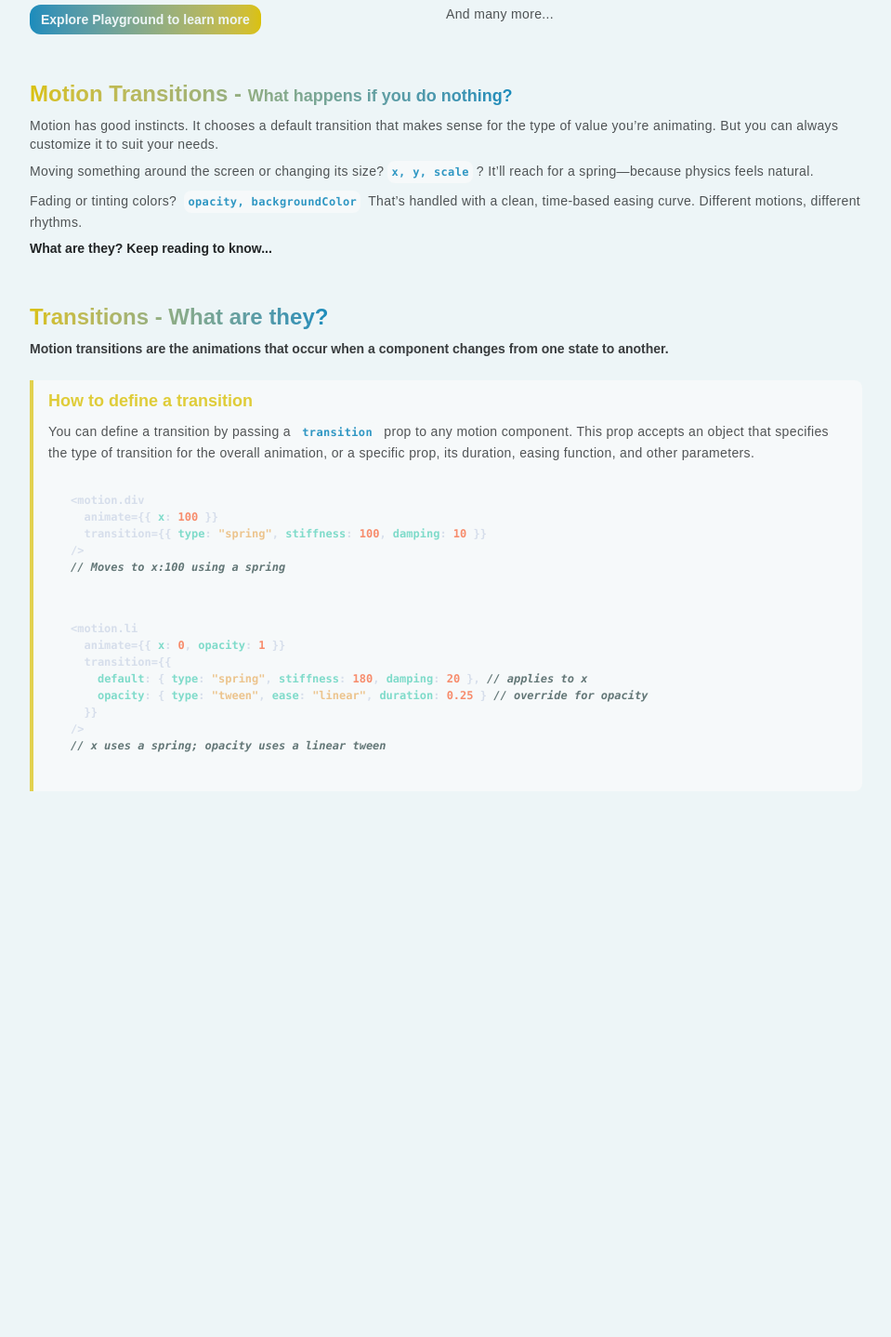
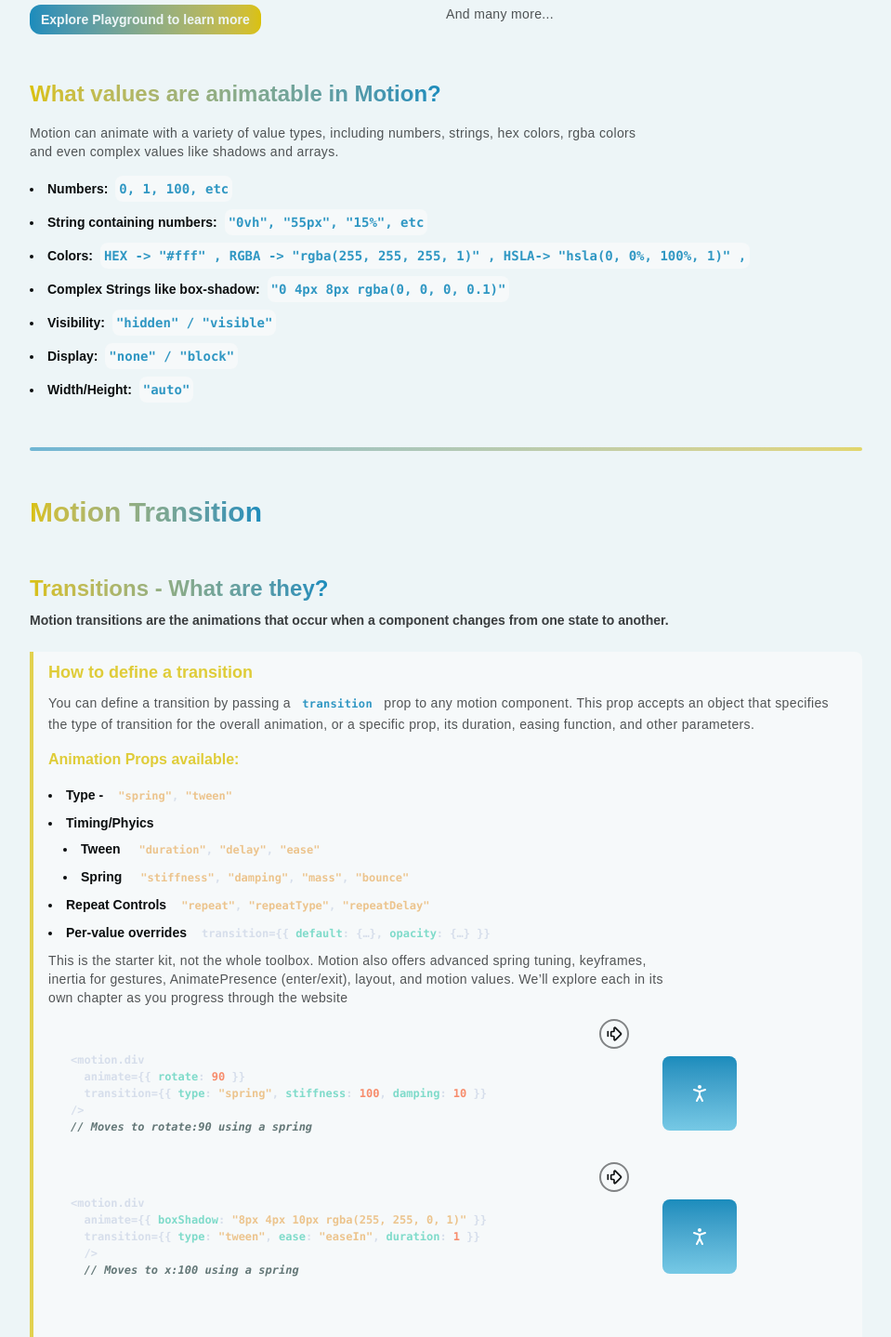
Before and after one commit to SidorovaMaria/motion-playground, a Next.js app: page /animation in a window 1280 px wide. Shown: the part 1360-2798 px from the top of the page at 93% size, without its empty margins (160-1119 px from the left). Before the commit the page ends 2339 px from the top, so only its background shows below. Built offline with nearby package versions, Linux system fonts and the light colour scheme; a small style sheet from the web is missing; a web font is replaced by a local one.

Commit message:
Transitoin Values and Examples

```diff
--- a/app/animation/page.tsx
+++ b/app/animation/page.tsx
@@ -1,5 +1,7 @@
 "use client";
-import CodeHighliter from "@/components/CodeHighliter";
+import CodeAndExample from "@/components/codeExamples/CodeAndExample";
+import CodeHighliter from "@/components/codeExamples/CodeHighliter";
+import MotionExample from "@/components/codeExamples/MotionExample";
 import { revealSpanVariant } from "@/variants/buttonVariants";
 import { motion } from "framer-motion";
 import { ArrowRight, Code } from "lucide-react";
@@ -170,11 +172,166 @@
           </div>
         </div>
       </section>
-      <section aria-label="Motion Transitions" className="mt-12 max-w-4xl mx-auto space-y-2">
+      <section
+        aria-label="What values are animatable in Motion?"
+        className="mt-12 max-w-4xl mx-auto"
+      >
+        <h2 className="heading mb-4">What values are animatable in Motion?</h2>
+        <p className="paragraph text-left max-w-2xl">
+          Motion can animate with a variety of value types, including numbers, strings, hex colors,
+          rgba colors and even complex values like shadows and arrays.
+        </p>
+        <ul
+          aria-label="Transforms list"
+          className="list-disc list-inside space-y-2 mt-4 text-base text-foreground [&>li]:text-sm font-display"
+        >
+          <li className="">
+            Numbers: <code className="code">0, 1, 100, etc</code>
+          </li>
+          <li>
+            String containing numbers: <code className="code">{`"0vh", "55px", "15%", etc`}</code>
+          </li>
+          <li>
+            Colors:{" "}
+            <code className="code">
+              HEX {`-> "#fff" `}, RGBA {`-> "rgba(255, 255, 255, 1)" `}, HSLA
+              {`-> "hsla(0, 0%, 100%, 1)" `},
+            </code>
+          </li>
+          <li>
+            Complex Strings like box-shadow:{" "}
+            <code className="code">{`"0 4px 8px rgba(0, 0, 0, 0.1)"`}</code>
+          </li>
+          <li>
+            Visibility: <code className="code">{`"hidden" / "visible"`}</code>
+          </li>
+          <li>
+            Display: <code className="code">{`"none" / "block"`}</code>
+          </li>
+          <li>
+            Width/Height: <code className="code">{`"auto"`}</code>
+          </li>
+        </ul>
+      </section>
+      {/* Motion Transition */}
+      <hr className="max-w-4xl mx-auto my-12 border-0 h-1 bg-gradient-to-r from-primary to-accent rounded-full opacity-60" />
+      <section aria-label="Motion Transition" className=" max-w-4xl mx-auto ">
+        <h2 className="main-heading">Motion Transition</h2>
+        <section
+          aria-label="Transitions - What are they?"
+          className="mt-12 max-w-4xl mx-auto mb-20 space-y-2"
+        >
+          <h2 className="heading"> Transitions - What are they?</h2>
+          <h3 className="text-sm text-foreground/80 font-display">
+            Motion transitions are the animations that occur when a component changes from one state
+            to another.
+          </h3>
+          <aside className="aside-block">
+            <h4 className="aside-title">How to define a transition</h4>
+            <p className="paragraph text-sm mt-2">
+              You can define a transition by passing a{" "}
+              <code className="code text-xs">transition</code> prop to any motion component. This
+              prop accepts an object that specifies the type of transition for the overall
+              animation, or a specific prop, its duration, easing function, and other parameters.
+            </p>
+            <div className="">
+              <h5 className="aside-title text-base mt-4 mb-2">Animation Props available:</h5>
+              <ul className="list-disc list-inside space-y-2 mt-4 mb-2 text-base text-foreground [&>li]:text-sm font-display">
+                <li>
+                  Type -<CodeHighliter inline>{`"spring", "tween"`}</CodeHighliter>
+                </li>
+                <li>Timing/Phyics</li>
+                <ul className="list-disc list-inside ml-4 text-sm space-y-2">
+                  <li>
+                    Tween <CodeHighliter inline>{`"duration", "delay", "ease"`}</CodeHighliter>
+                  </li>
+                  <li>
+                    Spring{" "}
+                    <CodeHighliter
+                      inline
+                    >{`"stiffness", "damping", "mass", "bounce"`}</CodeHighliter>
+                  </li>
+                </ul>
+                <li>
+                  Repeat Controls
+                  <CodeHighliter inline>{`"repeat", "repeatType", "repeatDelay"`}</CodeHighliter>
+                </li>
+                <li>
+                  Per-value overrides
+                  <CodeHighliter
+                    inline
+                  >{`transition={{ default: {…}, opacity: {…} }}`}</CodeHighliter>
+                </li>
+              </ul>
+              <p className="paragraph text-left max-w-2xl">
+                This is the starter kit, not the whole toolbox. Motion also offers advanced spring
+                tuning, keyframes, inertia for gestures, AnimatePresence (enter/exit), layout, and
+                motion values. We’ll explore each in its own chapter as you progress through the
+                website
+              </p>
+            </div>
+            {/* TODO  Include parameters that can be added to the transition like types, repeat, duration and so on */}
+            <div className="mt-4">
+              <CodeAndExample
+                codeText={`<motion.div
+  animate={{ rotate: 90 }}
+  transition={{ type: "spring", stiffness: 100, damping: 10 }}
+/>
+// Moves to rotate:90 using a spring`}
+                motionProps={{
+                  initial: { rotate: 0 },
+                  animate: { rotate: 90 },
+                  transition: { type: "spring", stiffness: 100, damping: 10 },
+                }}
+              />
+              <CodeAndExample
+                codeText={`<motion.div
+  animate={{ boxShadow: "8px 4px 10px rgba(255, 255, 0, 1)" }}
+  transition={{ type: "tween", ease: "easeIn", duration: 1 }}
+  />
+  // Moves to x:100 using a spring`}
+                motionProps={{
+                  initial: { boxShadow: "0 0px 0px rgba(0, 0, 0, 0)" },
+                  animate: { boxShadow: "8px 4px 8px rgba(255,255,0,1)" },
+                  transition: { type: "tween", ease: "easeIn", duration: 1 },
+                }}
+              />
+              <CodeAndExample
+                codeText={`<motion.div
+  animate={{ x: 50, opacity: 1 }}
+  transition={{
+    default: { type: "spring", stiffness: 180, damping: 20,
+      repeat: 2, repeatType: "mirror", repeatDelay: 0.5 }, // applies to x
+    opacity: { type: "tween", ease: "easeIn", duration: 1.5 } // override for opacity
+    }}
+/>
+// x uses a spring; opacity uses an easeIn tween`}
+                motionProps={{
+                  initial: { x: 0, opacity: 0.2 },
+                  animate: { x: 50, opacity: 1 },
+                  transition: {
+                    default: {
+                      type: "spring",
+                      stiffness: 180,
+                      damping: 20,
+                      repeat: 2,
+                      repeatType: "mirror",
+                      repeatDelay: 0.5,
+                    },
+                    opacity: { type: "tween", ease: "easeIn", duration: 1.5 },
+                  },
+                }}
+              />
+            </div>
+          </aside>
+        </section>
+        <section
+          aria-label="Motion default transitions"
+          className="mt-12 max-w-4xl mx-auto space-y-2"
+        >
           <h2 className="heading">
             Motion Transitions - <span className="text-lg">What happens if you do nothing?</span>
           </h2>
-
           <p className="paragraph">
             Motion has good instincts. It chooses a default transition that makes sense for the type
             of value you’re animating. But you can always customize it to suit your needs.
@@ -189,47 +346,7 @@
             That’s handled with a clean, time-based easing curve. Different motions, different
             rhythms.
           </p>
-        <p className="subheading">What are they? Keep reading to know...</p>
         </section>
-      <section
-        aria-label="Transitions - What are they?"
-        className="mt-12 max-w-4xl mx-auto mb-20 space-y-2"
-      >
-        <h2 className="heading"> Transitions - What are they?</h2>
-        <h3 className="text-sm text-foreground/80 font-display">
-          Motion transitions are the animations that occur when a component changes from one state
-          to another.
-        </h3>
-        <aside className="aside-block">
-          <h4 className="aside-title">How to define a transition</h4>
-          <p className="paragraph text-sm mt-2">
-            You can define a transition by passing a{" "}
-            <code className="code text-xs">transition</code> prop to any motion component. This prop
-            accepts an object that specifies the type of transition for the overall animation, or a
-            specific prop, its duration, easing function, and other parameters.
-          </p>
-
-          {/* TODO  Include parameters that can be added to the transition like types, repeat, duration and so on */}
-          <div className="mt-4">
-            <CodeHighliter>
-              {`<motion.div
-  animate={{ x: 100 }}
-  transition={{ type: "spring", stiffness: 100, damping: 10 }}
-/>
-// Moves to x:100 using a spring`}
-            </CodeHighliter>
-            <CodeHighliter>
-              {`<motion.li
-  animate={{ x: 0, opacity: 1 }}
-  transition={{
-    default: { type: "spring", stiffness: 180, damping: 20 }, // applies to x
-    opacity: { type: "tween", ease: "linear", duration: 0.25 } // override for opacity
-  }}
-/>
-// x uses a spring; opacity uses a linear tween`}
-            </CodeHighliter>
-          </div>
-        </aside>
       </section>
     </main>
   );
--- /dev/null
+++ b/components/codeExamples/CodeAndExample.tsx
@@ -0,0 +1,19 @@
+import React from "react";
+import CodeHighliter from "./CodeHighliter";
+import MotionExample, { MotionExampleProps } from "./MotionExample";
+
+type CodeAndExampleProps = {
+  codeText: string;
+  motionProps: MotionExampleProps;
+};
+const CodeAndExample = ({ codeText, motionProps }: CodeAndExampleProps) => {
+  const { initial, animate, transition } = motionProps;
+  return (
+    <div className="grid grid-cols-[2fr_1fr] items-center justify-between">
+      <CodeHighliter>{codeText}</CodeHighliter>
+      <MotionExample initial={initial} animate={animate} transition={transition} />
+    </div>
+  );
+};
+
+export default CodeAndExample;
--- a/components/CodeHighliter.tsx
+++ b/components/codeExamples/CodeHighliter.tsx
@@ -1,23 +1,24 @@
 import React from "react";
 import SyntaxHighlighter from "react-syntax-highlighter";
 import { nightOwl } from "react-syntax-highlighter/dist/esm/styles/hljs";
-const CodeHighliter = ({ children }: { children: string }) => {
+const CodeHighliter = ({ children, inline = false }: { children: string; inline?: boolean }) => {
   return (
     <SyntaxHighlighter
       language="javascript"
       style={nightOwl}
       customStyle={{
         borderRadius: 12,
-        marginTop: 16,
-        marginBottom: 16,
-        marginLeft: 0,
+        marginTop: inline ? 4 : 16,
+        marginBottom: inline ? 4 : 16,
+        marginLeft: inline ? 4 : 0,
         marginRight: 0,
-        paddingLeft: 24,
-        paddingTop: 16,
-        paddingBottom: 16,
+        paddingLeft: inline ? 12 : 24,
+        paddingTop: inline ? 4 : 16,
+        paddingBottom: inline ? 4 : 16,
         background: "var(--color-code-block-bg)",
         fontSize: 12,
-        lineHeight: "18px",
+        lineHeight: inline ? "22px" : "18px",
+        display: inline ? "inline" : "block",
       }}
       codeTagProps={{ style: { background: "transparent" } }}
     >
--- /dev/null
+++ b/components/codeExamples/MotionExample.tsx
@@ -0,0 +1,44 @@
+import React from "react";
+import {
+  AnimatePresence,
+  motion,
+  TargetAndTransition,
+  Transition,
+  VariantLabels,
+} from "framer-motion";
+import { ArrowBigRightDash, PersonStanding, RefreshCcw } from "lucide-react";
+export type MotionExampleProps = {
+  initial?: boolean | TargetAndTransition | VariantLabels | undefined;
+  animate: boolean | TargetAndTransition | VariantLabels | undefined;
+  // eslint-disable-next-line @typescript-eslint/no-explicit-any
+  transition?: Transition<any> | undefined;
+};
+const MotionExample = ({ initial, animate, transition }: MotionExampleProps) => {
+  const [useAnimate, setUseAnimate] = React.useState(false);
+  return (
+    <div className="flex items-center justify-center w-64 relative rounded-lg">
+      <motion.div
+        initial={initial}
+        animate={useAnimate ? animate : undefined}
+        transition={transition}
+        className="w-20 h-20 bg-gradient-to-b from-primary to-secondary rounded-lg flex items-center justify-center text-white"
+      >
+        <PersonStanding />
+      </motion.div>
+
+      <button
+        type="button"
+        onClick={() => setUseAnimate(!useAnimate)}
+        className="absolute left-5 -top-10 text-sm border-2 border-foreground/50 rounded-full flex items-center justify-center w-8 h-8 cursor-pointer hover:bg-primary transition-all focus:ring-0"
+      >
+        {useAnimate ? (
+          <RefreshCcw className="w-5 h-5" />
+        ) : (
+          <ArrowBigRightDash className="w-5 h-5" />
+        )}
+      </button>
+    </div>
+  );
+};
+
+export default MotionExample;
```
Lines whose indentation alone changed are shown as unchanged.
